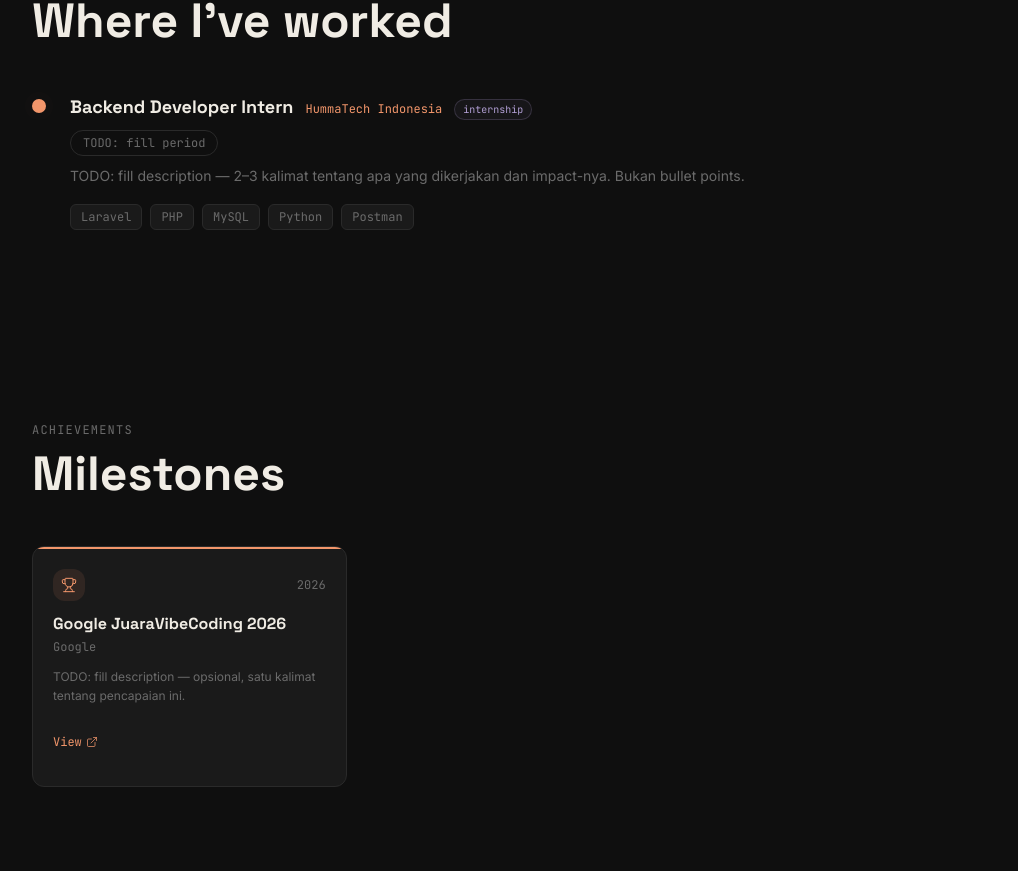
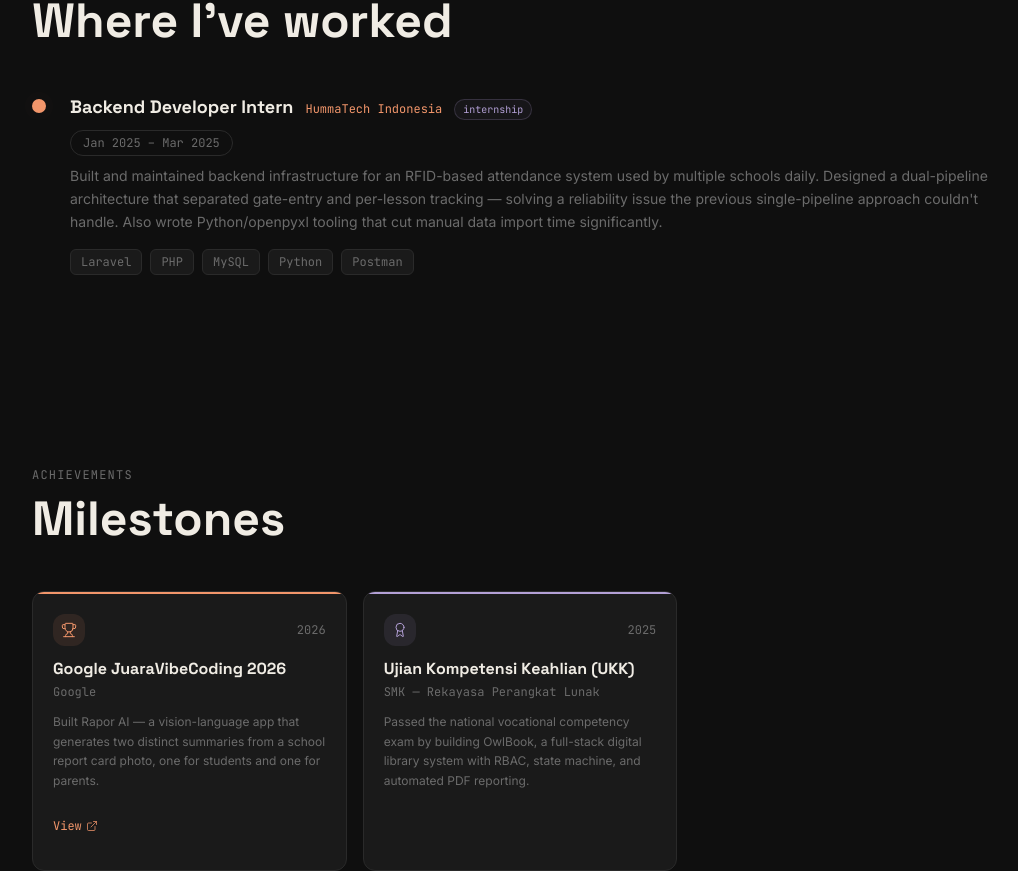
Before and after one commit to kaz-hero123/hilman-portfolio, a Next.js app: page / in a window 1280 px wide. Shown: the part 3397-4268 px from the top of the page, without its empty margins (120-1138 px from the left). Built offline with nearby package versions, Linux system fonts and the light colour scheme.

Commit message:
content: fill experience and achievements data with production-ready content

```diff
--- a/src/data/achievements.ts
+++ b/src/data/achievements.ts
@@ -7,7 +7,17 @@ export const achievements: Achievement[] = [
     issuer: 'Google',
     date: '2026',
     category: 'competition',
-    description: 'TODO: fill description — opsional, satu kalimat tentang pencapaian ini.',
+    description:
+      'Built Rapor AI — a vision-language app that generates two distinct summaries from a school report card photo, one for students and one for parents.',
     url: 'https://github.com/kaz-hero123/rapor-ai',
   },
+  {
+    id: 'ukk-graduation',
+    title: 'Ujian Kompetensi Keahlian (UKK)',
+    issuer: 'SMK — Rekayasa Perangkat Lunak',
+    date: '2025',
+    category: 'certification',
+    description:
+      'Passed the national vocational competency exam by building OwlBook, a full-stack digital library system with RBAC, state machine, and automated PDF reporting.',
+  },
 ];
--- a/src/data/experience.ts
+++ b/src/data/experience.ts
@@ -5,10 +5,10 @@ export const experiences: Experience[] = [
     id: 'hummatech-internship',
     role: 'Backend Developer Intern',
     company: 'HummaTech Indonesia',
-    period: 'TODO: fill period',
+    period: 'Jan 2025 – Mar 2025',
     type: 'internship',
     description:
-      'TODO: fill description — 2–3 kalimat tentang apa yang dikerjakan dan impact-nya. Bukan bullet points.',
+      'Built and maintained backend infrastructure for an RFID-based attendance system used by multiple schools daily. Designed a dual-pipeline architecture that separated gate-entry and per-lesson tracking — solving a reliability issue the previous single-pipeline approach couldn\'t handle. Also wrote Python/openpyxl tooling that cut manual data import time significantly.',
     stack: ['Laravel', 'PHP', 'MySQL', 'Python', 'Postman'],
     isPrivate: true,
   },
```
